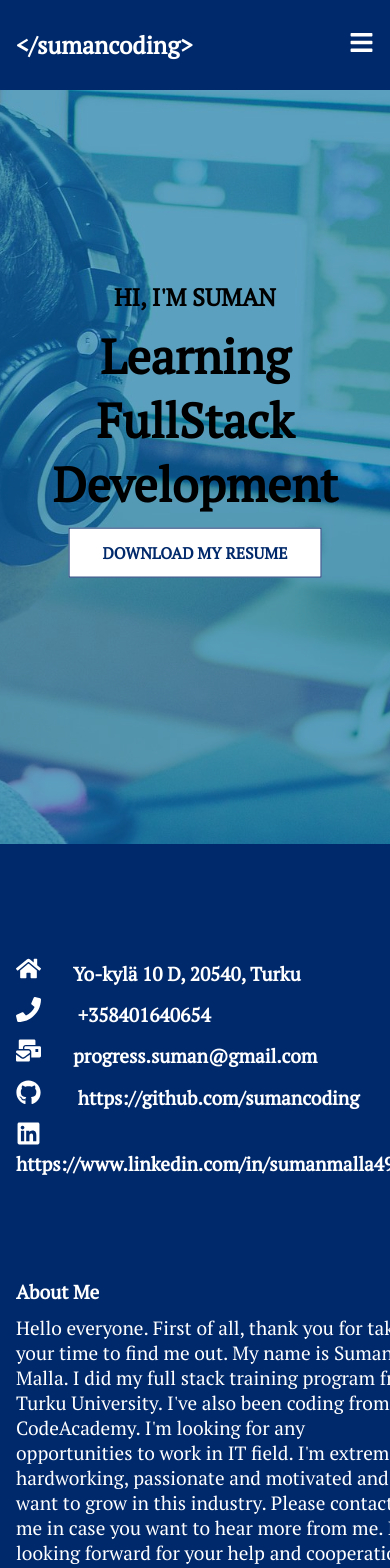
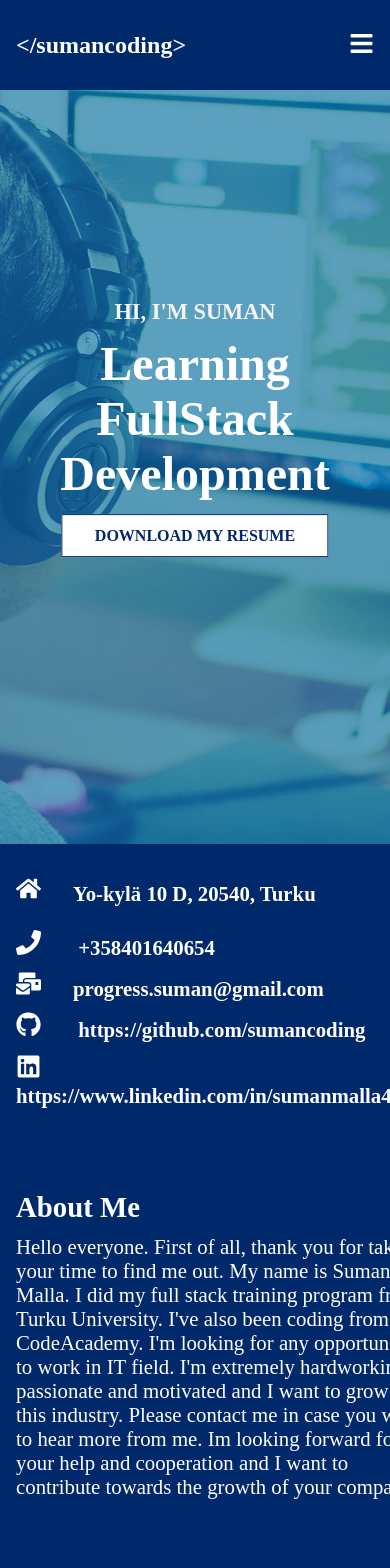
Before and after one commit to sumancoding/Personal-Potfolio, a React (Create React App) app: page / in a window 390 px wide. Shown: the top 1568 px of the page. After the commit the page ends 1531 px from the top, so only its background shows below. Built offline with nearby package versions, Linux system fonts and the light colour scheme.

Commit message:
updating body

```diff
--- a/public/index.html
+++ b/public/index.html
@@ -16,12 +16,6 @@
       rel="stylesheet"
     />
 
-    <style>
-      * {
-        font-family: "PT Serif", serif;
-      }
-    </style>
-
     <title>React App</title>
   </head>
   <body>
--- a/src/components/Footer.css
+++ b/src/components/Footer.css
@@ -1,7 +1,8 @@
 .footer {
   width: 100%;
-  padding: 6rem 0;
+  padding: 1rem 0;
   background-color: #00296b;
+  margin-bottom: 0px;
 }
 
 .footer-container {
@@ -9,7 +10,8 @@
   margin: auto;
   display: grid;
   grid-template-columns: repeat(2, 1fr);
-  grid-gap: 60px;
+  grid-gap: 40px;
+  margin-bottom: 0px;
 }
 
 .left {
@@ -22,6 +24,7 @@
 
 .location {
   display: flex;
+  margin-bottom: 0.8rem;
 }
 
 .location p {
@@ -36,9 +39,17 @@
   padding: 1rem;
 }
 
+.right h4 {
+  font-size: 1.8rem;
+}
+
 h4 {
-  font-size: 1.2rem;
+  font-size: 1.3rem;
   padding-bottom: 0.7rem;
+}
+
+.right p {
+  font-size: 1.3rem;
 }
 
 p {
--- a/src/components/Front.css
+++ b/src/components/Front.css
@@ -36,16 +36,18 @@
 }
 
 .front-pic .content h1 {
+  font-weight: bolder;
   font-size: 4rem;
   padding: 0.7rem 0 1.6rem;
-  color: black;
+  color: white;
 }
 
 .front-pic .content p {
   font-size: 2rem;
   font-weight: bold;
   text-transform: uppercase;
-  color: black;
+  color: whitesmoke;
+  font-weight: bold;
 }
 
 content .btn {
@@ -58,6 +60,6 @@ content .btn {
   }
 
   .front-pic .content p {
-    font-size: 1.5rem;
+    font-size: 1.4rem;
   }
 }
--- a/src/components/ProjectImg.css
+++ b/src/components/ProjectImg.css
@@ -1,17 +1,20 @@
 .project-img {
   width: 100%;
-  background: #0077b6;
-  height: 60vh;
+  background: skyblue;
+  height: 70vh;
   position: relative;
+  background: url("https://images.unsplash.com/photo-1531297484001-80022131f5a1?ixlib=rb-1.2.1&ixid=MnwxMjA3fDB8MHxwaG90by1wYWdlfHx8fGVufDB8fHx8&auto=format&fit=crop&w=1420&q=80");
+  opacity: 0.9rem;
 }
 
 .project-img::before {
   content: "";
-  background: url("https://images.unsplash.com/photo-1537432376769-00f5c2f4c8d2?ixlib=rb-1.2.1&ixid=MnwxMjA3fDB8MHxzZWFyY2h8OXx8cHJvZ3JhbW1pbmd8ZW58MHx8MHx8&auto=format&fit=crop&w=500&q=60");
+  background: url("https://images.unsplash.com/photo-1531297484001-80022131f5a1?ixlib=rb-1.2.1&ixid=MnwxMjA3fDB8MHxwaG90by1wYWdlfHx8fGVufDB8fHx8&auto=format&fit=crop&w=1420&q=80");
+  opacity: 0.5rem;
   background-size: cover;
   background-position: center top;
+  height: 100%;
   width: 100%;
-  height: 100%;
   position: absolute;
   top: 0;
   left: 0;
@@ -25,6 +28,7 @@
   flex-direction: column;
   justify-content: center;
   align-items: center;
+  margin-bottom: 60%;
 }
 
 .project-img h1 {
@@ -37,6 +41,14 @@
 }
 
 @media screen and (max-width: 640px) {
+  .project-img {
+    width: 100%;
+    background: skyblue;
+    height: 90vh;
+    position: relative;
+    background: url("https://images.unsplash.com/photo-1531297484001-80022131f5a1?ixlib=rb-1.2.1&ixid=MnwxMjA3fDB8MHxwaG90by1wYWdlfHx8fGVufDB8fHx8&auto=format&fit=crop&w=1420&q=80");
+    opacity: 0.9rem;
+  }
   .project-img h1 {
     font-size: 2rem;
   }
--- a/src/components/ProjectImg.js
+++ b/src/components/ProjectImg.js
@@ -1,12 +1,12 @@
 import React from "react";
 import "./ProjectImg.css";
+import Work from "./Work";
 
 const ProjectImg = () => {
   return (
     <div className="project-img">
       <div className="heading">
-        <h1>PROJECTS SAMPLE</h1>
-        <p>Here's a glimpse of recent Projects that I've built</p>
+        <Work />
       </div>
     </div>
   );
--- a/src/components/Work.css
+++ b/src/components/Work.css
@@ -1,15 +1,17 @@
 .project-heading {
   text-align: center;
-  padding: 4re 0 2rem 0;
+  padding-bottom: 18px;
 }
 
 .project-container {
-  max-width: 1140px;
+  width: 80%;
   margin: auto;
   display: grid;
   grid-template-columns: repeat(3, 1fr);
   grid-gap: 40px;
   padding-bottom: 5rem;
+
+  align-items: center;
 }
 
 .project-card {
@@ -21,11 +23,28 @@
   width: 100%;
 }
 
+.project-title {
+  color: white;
+  padding: 1rem 0;
+}
+
+.pro-details p {
+  padding-bottom: 2rem;
+  font-size: 1.1rem;
+  text-align: justify;
+}
+
+.pro-btn {
+  display: flex;
+  justify-content: space-between;
+  padding: 0.5rem 0;
+}
+
 @media screen and (max-width: 740px) {
   .project-container {
     max-width: 90%;
-    margin: auto;
-
+    margin-top: auto;
+    padding: auto;
     grid-template-columns: 1fr;
   }
 }
--- a/src/components/Work.js
+++ b/src/components/Work.js
@@ -6,7 +6,7 @@ import { NavLink } from "react-router-dom";
 const Work = () => {
   return (
     <div className="work-container">
-      <h1 className="project-heading">Projects</h1>
+      <h1 className="project-heading">SOME OF MY RECENT PROJECTS</h1>
       <div className="project-container">
         <div className="project-card">
           <img src={Dashboard} alt="images" />
@@ -26,3 +26,9 @@ const Work = () => {
 };
 
 export default Work;
+
+{
+  /* <NavLink to="url.com" className="btn">
+  View the code
+</NavLink>; */
+}
--- a/src/components/routes/Projects.js
+++ b/src/components/routes/Projects.js
@@ -2,12 +2,14 @@ import React from "react";
 import Footer from "../Footer";
 import Nav from "../Nav";
 import ProjectImg from "../ProjectImg";
+//import Work from "../Work";
 
 const Projects = () => {
   return (
     <div>
       <Nav />
       <ProjectImg />
+
       <Footer />
     </div>
   );
--- a/src/index.css
+++ b/src/index.css
@@ -22,10 +22,10 @@ ul {
 }
 
 .btn {
-  padding: 13px 33px;
+  padding: 12px 32px;
   font-size: 1rem;
   text-transform: uppercase;
-  background-color: white;
+  background: white;
   color: #00296b;
   border: 1px solid #00296b;
   font-weight: 600;
@@ -35,5 +35,5 @@ ul {
 .btn:hover {
   background-color: #00296b;
   color: white;
-  transition: 0.4s;
+  transition: 0.3s;
 }
```
